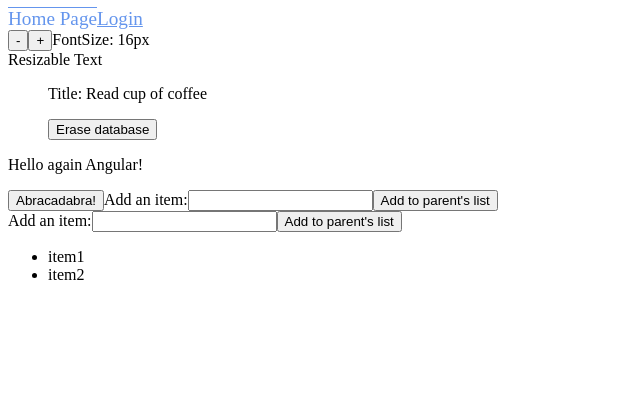
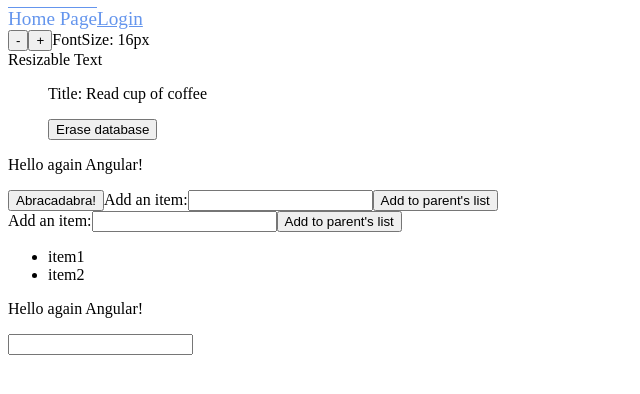
Before and after one commit to thaoha-agilityio/angular-training, an Angular app in the folder examples/: page /todo-list in a window 1280 px wide. Shown: the top 394 px of the page, without its empty margins (0-640 px from the left). Built offline with nearby package versions, Linux system fonts and the light colour scheme.

Commit message:
feat: Binding to keyboard events

```diff
--- a/examples/src/app/app.component.html
+++ b/examples/src/app/app.component.html
@@ -12,3 +12,6 @@
     }
   </ul>
 </div>
+
+<p>{{ announcement }}</p>
+<input (keydown.enter)="updateInput()" />
--- a/examples/src/app/app.component.ts
+++ b/examples/src/app/app.component.ts
@@ -19,6 +19,11 @@ import { NavBarComponent } from './nav-bar/nav-bar.component';
   ],
 })
 export class AppComponent {
+  announcement = 'Hello again Angular!';
+  updateInput() {
+    this.announcement = this.announcement.toUpperCase();
+  }
+
   title = 'examples';
   fontSizePx = 16;
   systemVolume: string | undefined;
```
